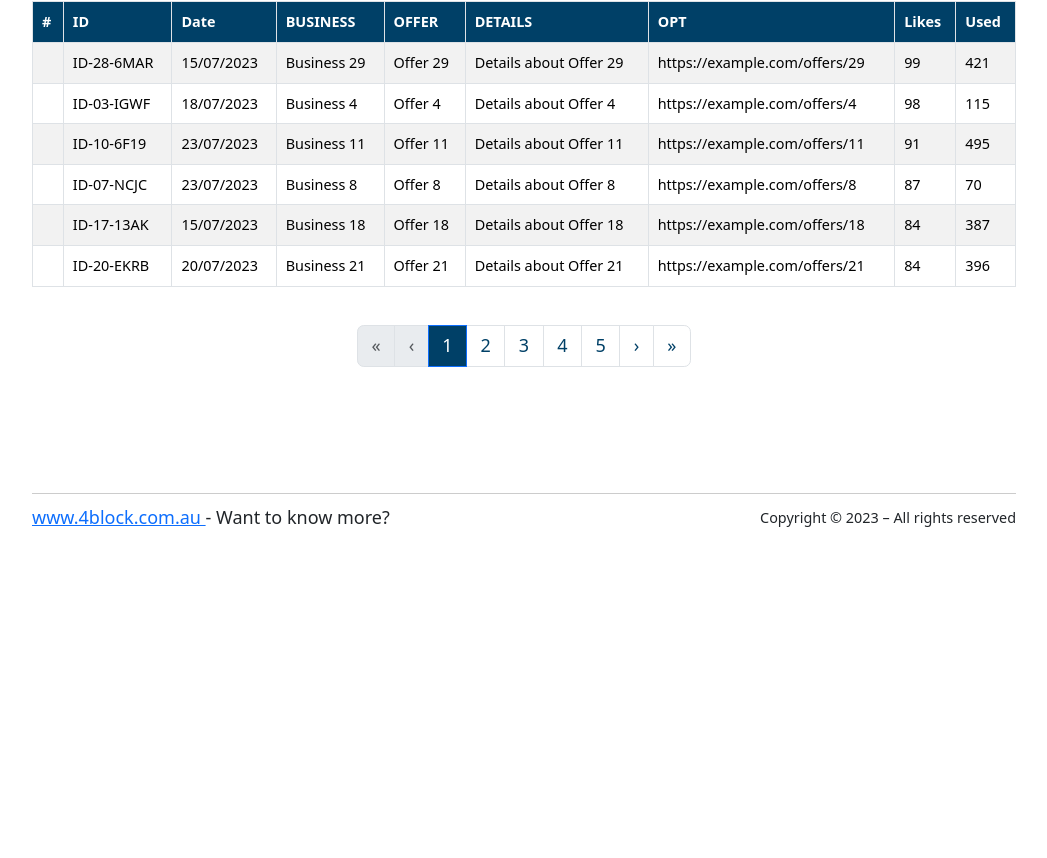
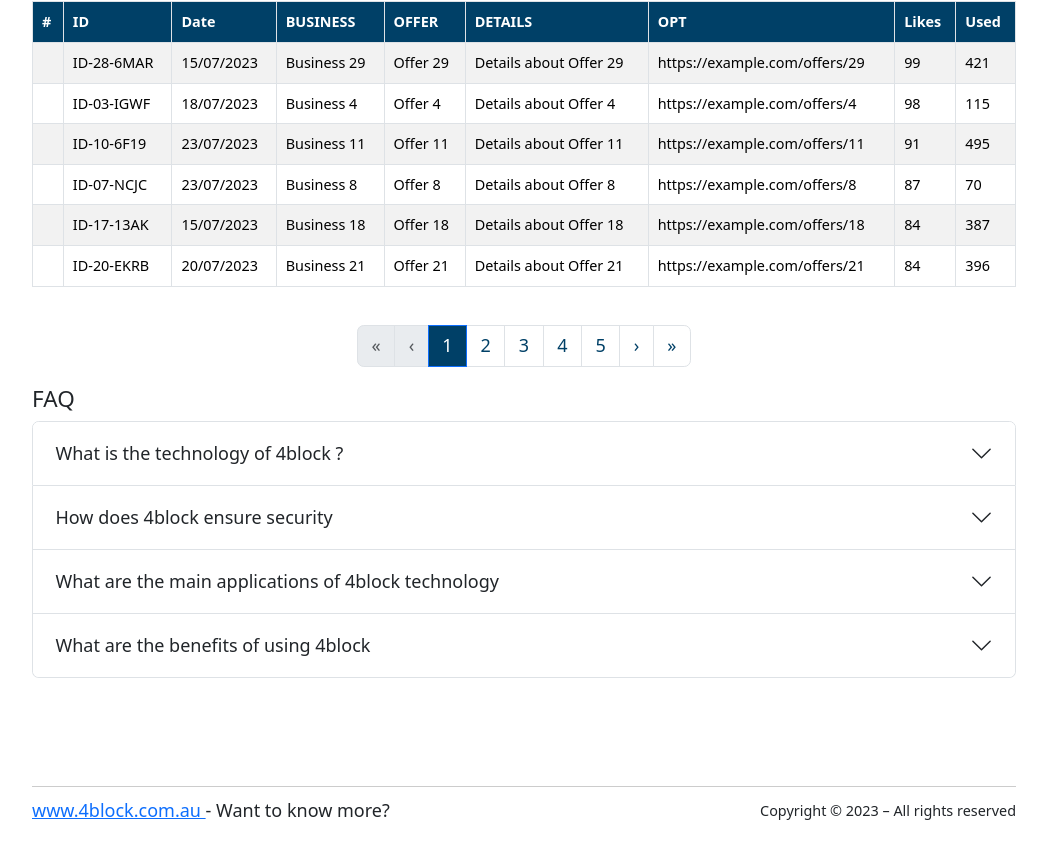
Before and after one commit to yulanh7/farrahsliquorcollective2-frontend, a Next.js app: page /4block-offer in a window 1280 px wide. Shown: the part 1059-1917 px from the top of the page, without its empty margins (116-1163 px from the left). Before the commit the page ends 1630 px from the top, so only its background shows below. Built offline with nearby package versions, Linux system fonts and the light colour scheme; no server answers.

Commit message:
add faq in 4block-offer page

```diff
--- a/pages/4block-offer.tsx
+++ b/pages/4block-offer.tsx
@@ -4,6 +4,7 @@ import TableComponent from '../src/components/table';
 import Layout from "../src/components/layout";
 import { fetchUserData } from '../store/offerSlice';
 import { RootState, useAppDispatch } from '../store';
+import FAQ from '../src/components/faq';
 
 
 
@@ -17,6 +18,25 @@ interface OfferData {
   likes: number;
   downloads: number;
 }
+
+const faqItems = [
+  {
+    question: 'What is the technology of 4block ?',
+    answer: 'Lorem ipsum dolor sit amet, consectetur adipiscing elit, sed do eiusmod tempor incididunt ut labore et dolore magna aliqua. Ut enim ad minim veniam, quis nostrud exercitation ullamco laboris nisi ut aliquip ex ea commodo consequat. Duis aute irure dolor in reprehenderit in voluptate velit esse cillum dolore eu fugiat nulla pariatur.',
+  },
+  {
+    question: 'How does 4block ensure security',
+    answer: 'Lorem ipsum dolor sit amet, consectetur adipiscing elit, sed do eiusmod tempor incididunt ut labore et dolore magna aliqua. Ut enim ad minim veniam, quis nostrud exercitation ullamco laboris nisi ut aliquip ex ea commodo consequat. Duis aute irure dolor in reprehenderit in voluptate velit esse cillum dolore eu fugiat nulla pariatur.',
+  },
+  {
+    question: 'What are the main applications of 4block technology',
+    answer: 'Lorem ipsum dolor sit amet, consectetur adipiscing elit, sed do eiusmod tempor incididunt ut labore et dolore magna aliqua. Ut enim ad minim veniam, quis nostrud exercitation ullamco laboris nisi ut aliquip ex ea commodo consequat. Duis aute irure dolor in reprehenderit in voluptate velit esse cillum dolore eu fugiat nulla pariatur.',
+  },
+  {
+    question: 'What are the benefits of using 4block',
+    answer: 'Lorem ipsum dolor sit amet, consectetur adipiscing elit, sed do eiusmod tempor incididunt ut labore et dolore magna aliqua. Ut enim ad minim veniam, quis nostrud exercitation ullamco laboris nisi ut aliquip ex ea commodo consequat. Duis aute irure dolor in reprehenderit in voluptate velit esse cillum dolore eu fugiat nulla pariatur.',
+  },
+];
 
 const HomePage: React.FC = () => {
   const dispatch = useAppDispatch();
@@ -74,6 +94,10 @@ const HomePage: React.FC = () => {
       ) : (
         <div>Loading...</div>
       )}
+      <div>
+        <h5>FAQ</h5>
+        <FAQ faqItems={faqItems} />
+      </div>
     </Layout>
   );
 };
--- /dev/null
+++ b/src/components/faq.tsx
@@ -0,0 +1,30 @@
+// components/FAQ.tsx
+import React from 'react';
+import { Accordion } from 'react-bootstrap';
+import utilStyles from "../styles/utils.module.scss";
+
+interface FAQItem {
+  question: string;
+  answer: string;
+}
+
+interface FAQProps {
+  faqItems: FAQItem[];
+}
+
+const FAQ: React.FC<FAQProps> = ({ faqItems }) => {
+  return (
+    <Accordion>
+      {faqItems.map((item, index) => (
+        <Accordion.Item eventKey={`${index}`} key={index}>
+          <Accordion.Header className={utilStyles.textSm}> {item.question}</Accordion.Header>
+          <Accordion.Body className={utilStyles.textSm}>
+            {item.answer}
+          </Accordion.Body>
+        </Accordion.Item>
+      ))}
+    </Accordion>
+  );
+};
+
+export default FAQ;
```
